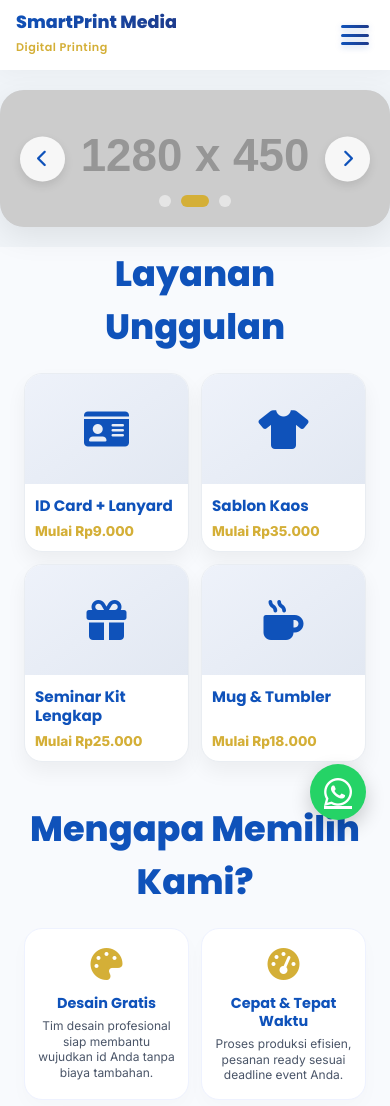
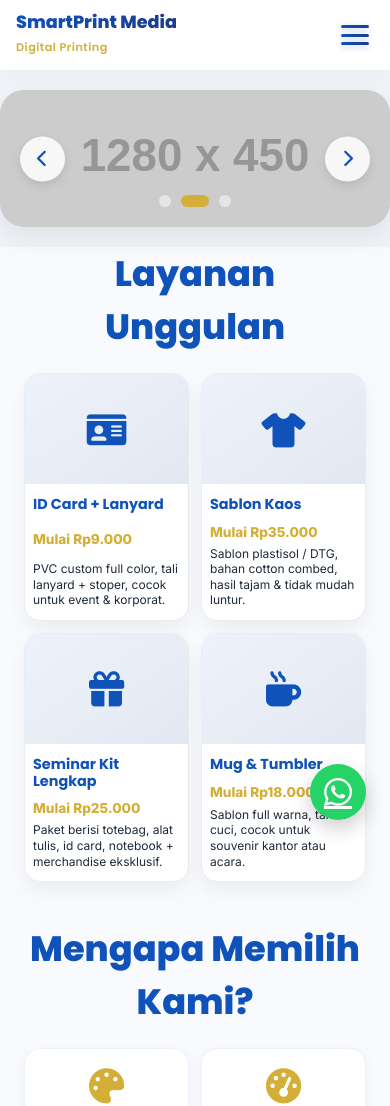
Before and after one commit to SmartPrintMedia/website-SmartPrintMedia, a plain HTML site: page index.html in a window 390 px wide. Shown: the top 1106 px of the page. Drawn offline with Linux system fonts and the light colour scheme; placeholder pictures from the web are drawn by us.

Commit message:
Update stylenew.css

```diff
--- a/stylenew.css
+++ b/stylenew.css
@@ -403,48 +403,72 @@ h1, h2, h3, .logo, .nav-links a, .btn {
         font-weight: 800 !important;
     }
     /* ===== RESPONSIF MENGAPA MEMILIH KAMI (2 KOLOM DI HP) ===== */
-@media (max-width: 600px) {
-    /* Mengubah grid Keunggulan menjadi 2 kolom */
+/* ===== OVERRIDE PAKSA LAYOUT 2 KOLOM DI HP ===== */
+@media screen and (max-width: 768px) {
+    /* 1. Paksa Mengapa Memilih Kami Jadi 2 Kolom */
     .feature-grid {
-        grid-template-columns: repeat(2, 1fr) !important;
+        display: grid !important;
+        grid-template-columns: repeat(2, 1fr) !important; /* Paksa 2 kolom setara */
         gap: 12px !important;
         margin: 20px 0 !important;
     }
 
-    /* Menyesuaikan ukuran kartu keunggulan */
     .feature-card {
         padding: 16px 10px !important;
-        border-radius: 18px !important;
-        display: flex !important;
-        flex-direction: column !important;
-        align-items: center !important;
-        justify-content: flex-start !important;
-        text-align: center !important;
+        border-radius: 16px !important;
+        box-shadow: 0 4px 12px rgba(0,0,0,0.05) !important;
     }
 
-    /* Ukuran ikon disesuaikan agar pas */
     .feature-icon {
-        font-size: 2rem !important;
-        margin-bottom: 10px !important;
+        font-size: 2.2rem !important;
+        margin-bottom: 8px !important;
     }
 
-    /* Ukuran judul keunggulan */
     .feature-card h3 {
-        font-size: 0.9rem !important;
-        line-height: 1.25 !important;
+        font-size: 0.95rem !important;
+        line-height: 1.2 !important;
         margin-bottom: 6px !important;
     }
 
-    /* Ukuran deskripsi keunggulan */
     .feature-card p {
         font-size: 0.75rem !important;
         line-height: 1.3 !important;
     }
-}
 
-    /* Sembunyikan deskripsi panjang di HP agar rapi seperti katalog produk */
+    /* 2. Paksa Layanan Unggulan Jadi 2 Kolom */
+    .service-enhanced {
+        display: grid !important;
+        grid-template-columns: repeat(2, 1fr) !important; /* Paksa 2 kolom setara */
+        gap: 12px !important;
+        margin: 20px 0 !important;
+    }
+
+    .service-card {
+        border-radius: 16px !important;
+    }
+
+    .service-img {
+        padding: 16px 8px !important;
+        font-size: 2.2rem !important;
+    }
+
+    .service-info {
+        padding: 12px 8px !important;
+    }
+
+    .service-info h3 {
+        font-size: 0.9rem !important;
+        line-height: 1.2 !important;
+    }
+
+    .price-tag {
+        font-size: 0.85rem !important;
+        margin: 6px 0 !important;
+    }
+
     .service-info p {
-        display: none !important;
+        font-size: 0.75rem !important;
+        line-height: 1.3 !important;
     }
 }
 
```
